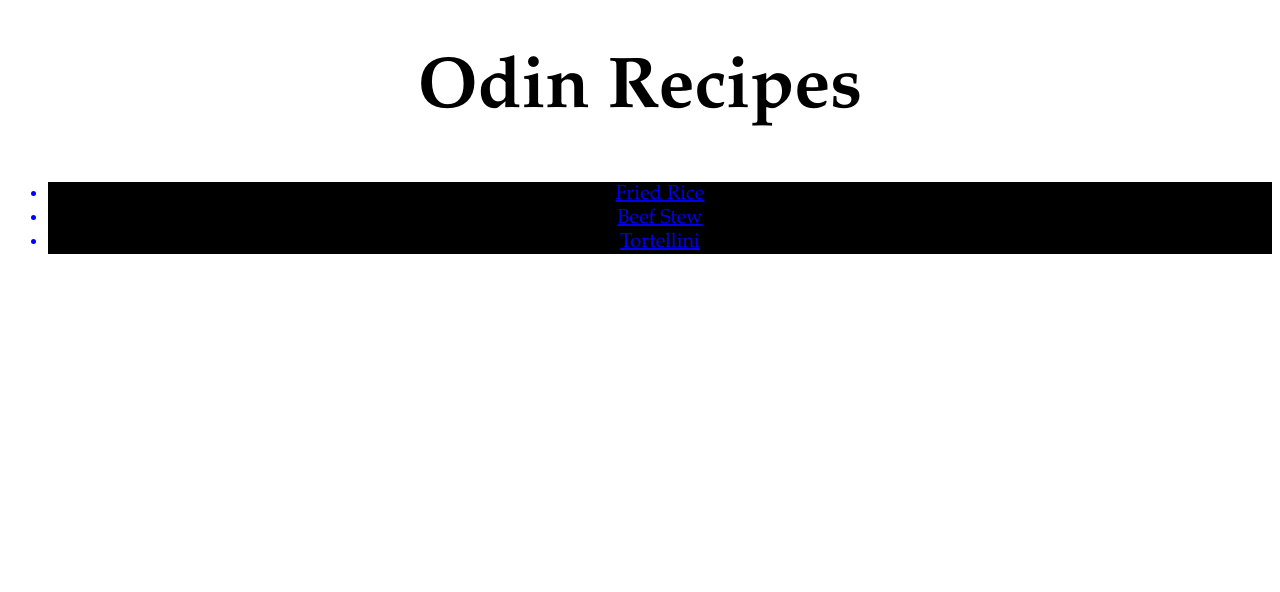
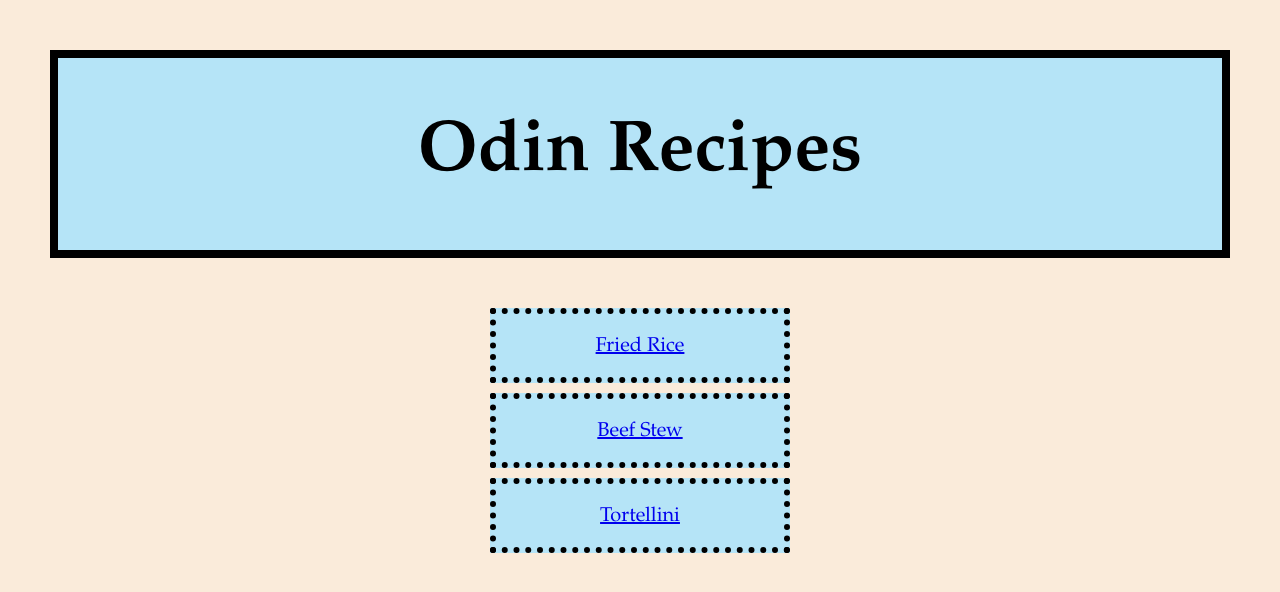
Before and after one commit to SleipnirPowered/odin-recipes, a plain HTML site: page index.html in a window 1280 px wide. Drawn offline with Linux system fonts and the light colour scheme.

Commit message:
Edit index.html and style.css

```diff
--- a/index.html
+++ b/index.html
@@ -5,12 +5,11 @@
         <title>Odin Recipes</title>
         <link rel="stylesheet" href="style.css">
     </head>
-    <body>
+    <body class="body">
         <div class="title"><h1>Odin Recipes</h1></div>
-        <ul>
-            <li class="list"><a href="recipes/fried-rice.html">Fried Rice</a></li>
-            <li class="list"><a href="recipes/beef-stew.html">Beef Stew</a></li>
-           <li class="list"><a href="recipes/tortellini.html">Tortellini</a></li>
-        </ul>
+        <p class="list"><a href="recipes/fried-rice.html">Fried Rice</a></p>
+        <p class="list"><a href="recipes/beef-stew.html">Beef Stew</a></p>
+        <p class="list"><a href="recipes/tortellini.html">Tortellini</a></p>
+
     </body>
 </html>
--- a/style.css
+++ b/style.css
@@ -1,3 +1,8 @@
+.body{
+    background-color: rgb(250, 235, 218);
+    margin: auto;
+}
+
 .title,
 .list {
     text-align: center;
@@ -6,9 +11,20 @@
 .title {
     font-weight: bold;
     font-size: 36px;
+    margin: 50px;
+    background-color:  rgb(181, 228, 247);
+    padding: 5px;
+    border: 8px solid black;
 }
 .list {
     font-size: 20px;
     color: blue;
-    background-color: black;
+    background-color: rgb(181, 228, 247);
+    box-sizing: border-box;
+    height: 75px;
+    width: 300px;
+    margin: 10px auto;
+    display: block;
+    border: 6px dotted black;
+    padding: 20px;
 }
```
